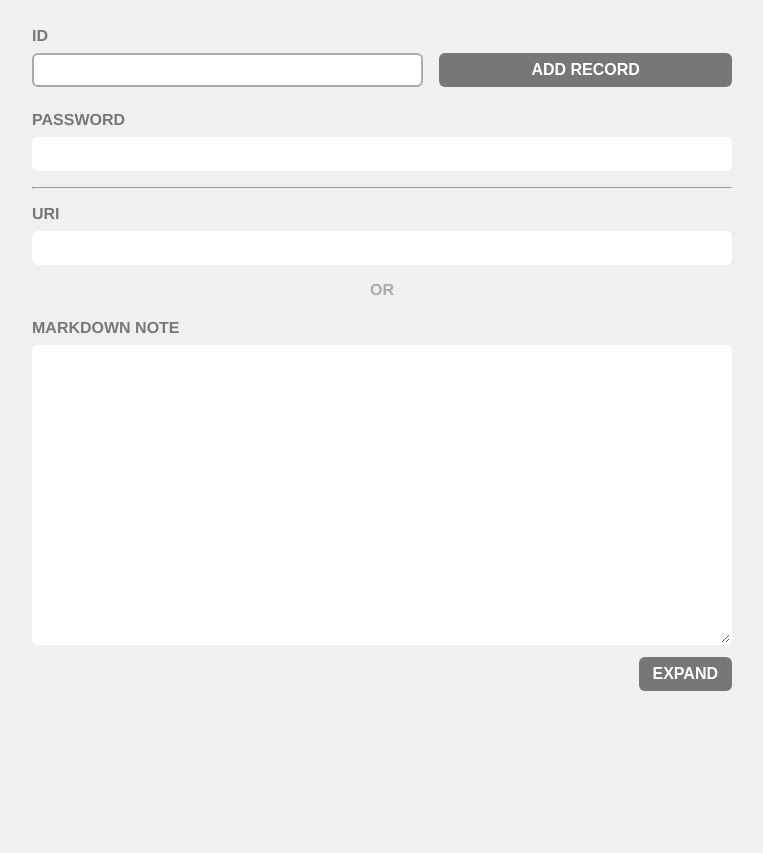
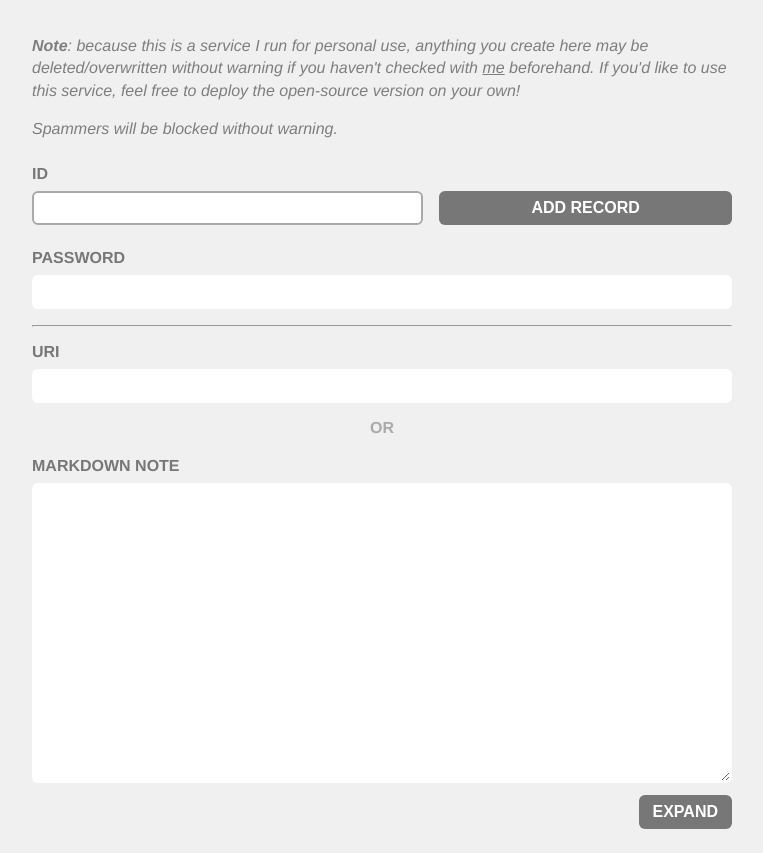
Before and after one commit to thesephist/zone, a website: page static/index.html in a window 1280 px wide. Shown: the part 85-938 px from the top of the page, without its empty margins (258-1021 px from the left). Before the commit the page ends 800 px from the top, so only its background shows below. Drawn offline with Linux system fonts and the light colour scheme.

Commit message:
Add warning about spam/unauthorized use

```diff
--- a/static/css/main.css
+++ b/static/css/main.css
@@ -21,6 +21,15 @@ h2,
 h3,
 p {
     color: #333;
+}
+
+p {
+    line-height: 1.4em;
+}
+
+p.warning {
+    font-style: italic;
+    opacity: .6;
 }
 
 body {
--- a/static/index.html
+++ b/static/index.html
@@ -30,6 +30,9 @@
       <h1><a href="/" tabindex="0">linus.zone</a></h1>
       <p><a href="https://linus.zone/source" title="linus.zone on GitHub">What's this?</a></p>
     </header>
+
+    <p class="warning"><strong>Note</strong>: because this is a service I run for personal use, anything you create here may be deleted/overwritten without warning if you haven't checked with <a href="https://twitter.com/thesephist">me</a> beforehand. If you'd like to use this service, feel free to deploy the open-source version on your own!</p>
+    <p class="warning">Spammers will be blocked without warning.</p>
 
     <form action="/new" method="post">
       <div class="header">
```
